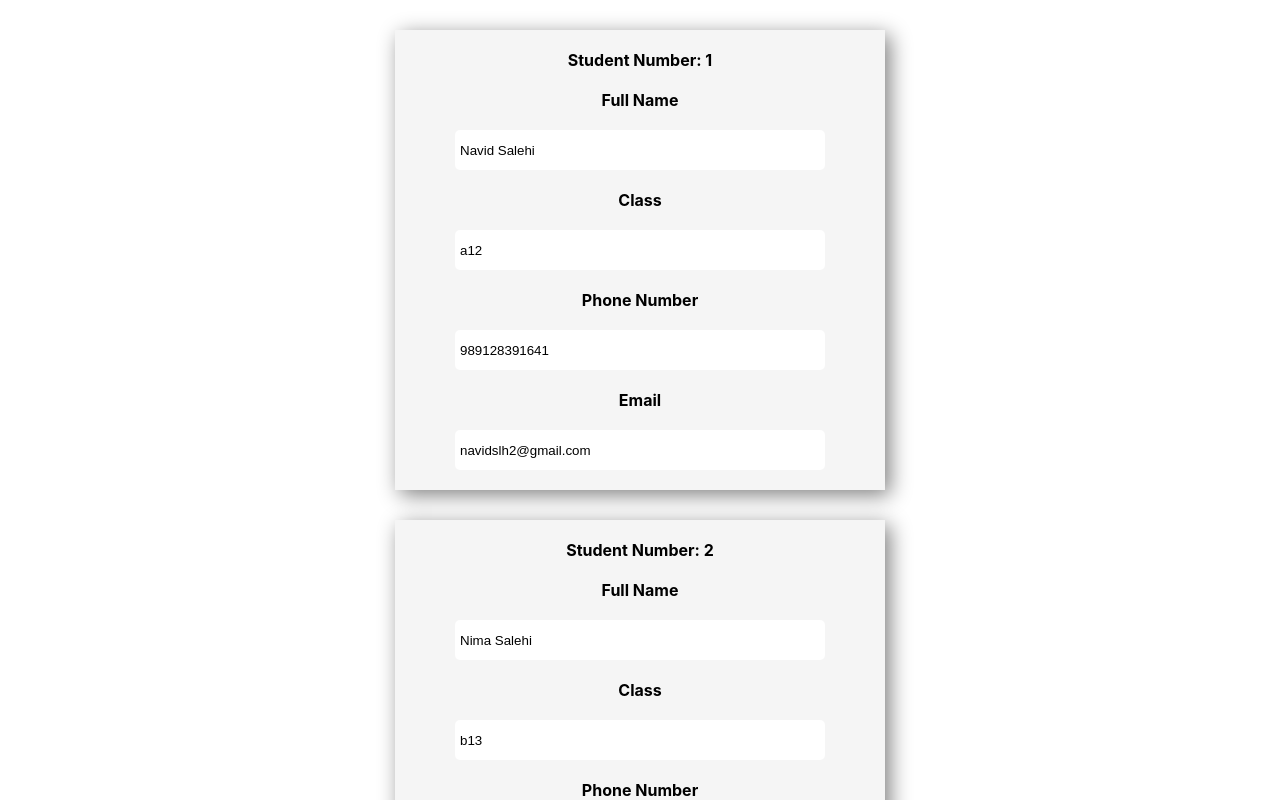
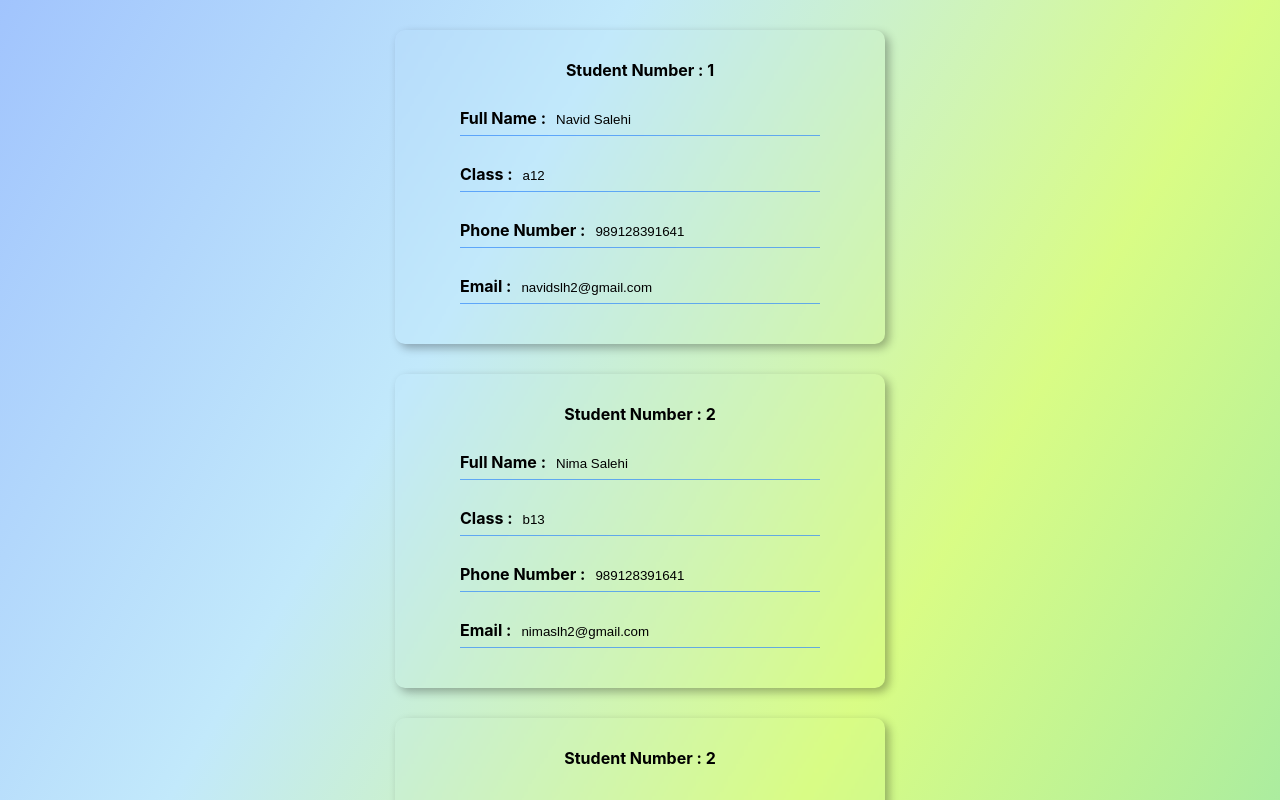
Before and after one commit to navidslh2/Student-Manager, a React (Create React App) app: page / in a window 1280 px wide. Shown: the top 800 px of the page. Built offline with nearby package versions, Linux system fonts and the light colour scheme.

Commit message:
set style

```diff
--- a/src/App.css
+++ b/src/App.css
@@ -1,38 +1,10 @@
-.App {
-  text-align: center;
+body {
+    background: linear-gradient(120deg, #a1c4fd, #c2e9fb, #d5fc79e8, #96e6a1ee);
+    background-size: cover;
+    min-height: 100vh;
+    background-size: cover;
+    background-repeat: no-repeat;
+    margin: 0;
+    padding: 0;
+    position: relative;
 }
-
-.App-logo {
-  height: 40vmin;
-  pointer-events: none;
-}
-
-@media (prefers-reduced-motion: no-preference) {
-  .App-logo {
-    animation: App-logo-spin infinite 20s linear;
-  }
-}
-
-.App-header {
-  background-color: #282c34;
-  min-height: 100vh;
-  display: flex;
-  flex-direction: column;
-  align-items: center;
-  justify-content: center;
-  font-size: calc(10px + 2vmin);
-  color: white;
-}
-
-.App-link {
-  color: #61dafb;
-}
-
-@keyframes App-logo-spin {
-  from {
-    transform: rotate(0deg);
-  }
-  to {
-    transform: rotate(360deg);
-  }
-}
--- a/src/App.js
+++ b/src/App.js
@@ -6,6 +6,7 @@ import React, {useState} from 'react';
 function App() {
   const [students, setStudents] = useState(
     [{id : 1,fullName : 'Navid Salehi', class : 'a12', phoneNumber : +989128391641 ,email : 'navidslh2@gmail.com'},
+    {id : 2, fullName : 'Nima Salehi', class : 'b13', phoneNumber : +989128391641 , email : 'nimaslh2@gmail.com'},
     {id : 2, fullName : 'Nima Salehi', class : 'b13', phoneNumber : +989128391641 , email : 'nimaslh2@gmail.com'}]
   )
   const nameChangeHandler = (event, id)=>{
@@ -14,7 +15,16 @@ function App() {
     })
     const studentChanged = {...students[studentIndex]}
     studentChanged.fullName = event.target.value
-    console.log(studentChanged)
+    const student = [...students]
+    student[studentIndex] = studentChanged
+    setStudents(student)
+  }
+  const classChangehandler =(event, id)=>{
+    const studentIndex = students.findIndex(elem=> {
+      return elem.id === id
+    })
+    const studentChanged = {...students[studentIndex]}
+    studentChanged.class = event.target.value
     const student = [...students]
     student[studentIndex] = studentChanged
     setStudents(student)
@@ -23,7 +33,8 @@ function App() {
     <div className="App">
       <Students
       studentList={students}
-      nameChange={nameChangeHandler}/>
+      nameChange={nameChangeHandler}
+      classChange={classChangehandler}/>
 
 
     </div>
--- a/src/component/students/student/student.css
+++ b/src/component/students/student/student.css
@@ -1,25 +1,40 @@
 .students{
     width: 80%;
     margin: 30px auto;
-    padding: 20px;
-    background-color: whitesmoke;
-    box-shadow: 5px 5px 20px gray;
+    padding: 30px 20px 40px 20px;
+    background-color: transparent;
+    backdrop-filter: blur(1px);
+    box-shadow: 4px 4px 10px rgba(0, 0, 0, 0.3);
+    border-radius: 10px;
     text-align: center;
     display: flex;
     flex-direction: column;
     align-items: center;
     justify-content: center;
     gap: 20px;
+    position: relative;
+}
+.students div {
+    width: 80%;
+    height: 35px;
+    border-bottom: solid 1px #368bfab6;
+    display: flex;
+    align-items: center;
+    justify-content: start;
 }
 .students label {
+    color: black;
     font-weight: bold;
 }
 .students input {
-    width: 80%;
-    height: 30px;
-    border-radius: 5px;
+    background-color: transparent;
     border: none;
-    padding: 5px;
+    padding: 3px 0 0 10px;
+    color: black;
+}
+.students input:focus {
+    border: none;
+    outline: none;
 }
 
 @media (min-width:500px) {
--- a/src/component/students/student/student.js
+++ b/src/component/students/student/student.js
@@ -2,25 +2,33 @@ import React from "react";
 import './student.css'
 
 const Student = (props) =>{
-    const handelChange = (e) =>{
-        return
-    }
     return(
         <div className="students">
-            <label>Student Number: {props.id}</label>
+            <label>Student Number : {props.id}</label>
+            <div>
+                <label>Full Name :</label>
+                <input type='email' value={props.name} onChange={props.nameChange} />
+            </div>
+            <div>
+                <label>Class :</label>
+                <input type='text' value={props.class} onChange={props.classChange} />
+            </div>
+            <div>
+                <label>Phone Number :</label>
+                <input type='number' value={props.phoneNumber} />
+            </div>
+            <div>
+                <label>Email :</label>
+                <input type='email' value={props.email} />
+            </div>
 
 
-            <label>Full Name</label>
-            <input type='email' value={props.name} onChange={props.nameChange} />
 
-            <label>Class</label>
-            <input type='text' value={props.class} />
 
-            <label>Phone Number</label>
-            <input type='number' value={props.phoneNumber} />
 
-            <label>Email</label>
-            <input type='email' value={props.email} />
+
+
+
 
         </div>
     )
--- a/src/component/students/students.js
+++ b/src/component/students/students.js
@@ -12,7 +12,8 @@ const Students = (props) =>{
             class={student.class}
             phoneNumber={student.phoneNumber}
             email={student.email}
-            nameChange={(event) => props.nameChange(event, student.id)}/>
+            nameChange={(event) => props.nameChange(event, student.id)}
+            classChange={(event)=> props.classChange(event,student.id)}/>
 
         })
     )
```
Also changed, not shown: src/component/students/students.css (renamed from src/component/students/student.css).
